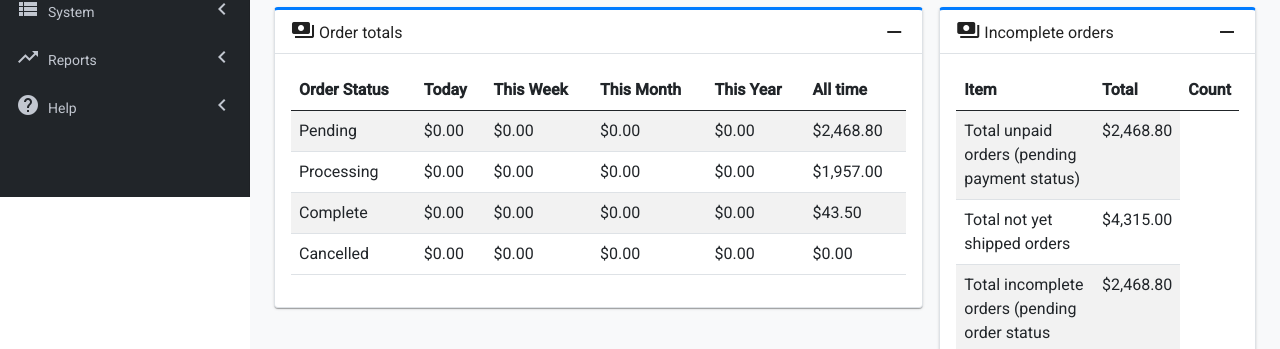
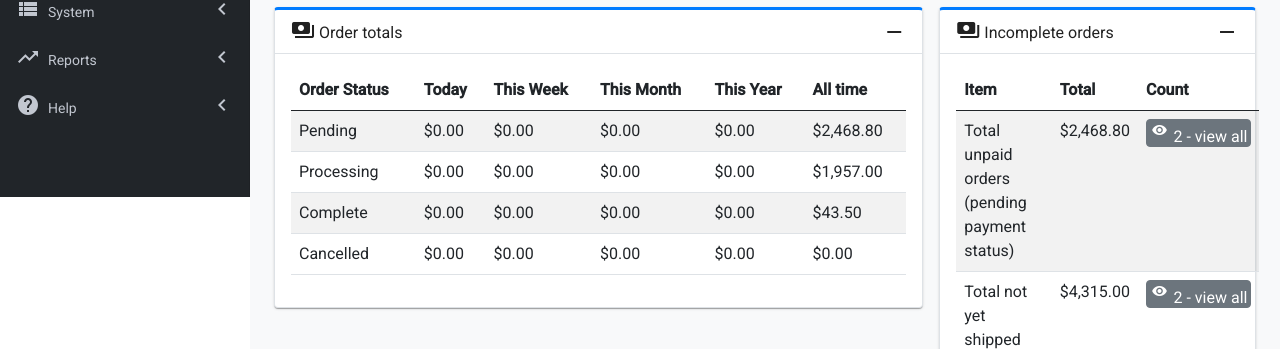
Before and after one commit to kritdev/angular_lab, an Angular app: page / in a window 1280 px wide. Shown: the part 603-952 px from the top of the page. Built offline with nearby package versions, Linux system fonts and the light colour scheme.

Commit message:
display IncompleteOrderTable

```diff
--- a/src/app/component/detail-card.service.ts
+++ b/src/app/component/detail-card.service.ts
@@ -56,9 +56,9 @@ export class DetailCardService {
         columns: ['Item','Total','Count'],
         types: ['text', 'text', 'view-button'],
         records: [
-          ['Total unpaid orders (pending payment status)','$2,468.80'],
-          ['Total not yet shipped orders','$4,315.00'],
-          ['Total incomplete orders (pending order status','$2,468.80'],
+          ['Total unpaid orders (pending payment status)','$2,468.80',10],
+          ['Total not yet shipped orders','$4,315.00',20],
+          ['Total incomplete orders (pending order status','$2,468.80',30],
           ]
       }),
     ];
--- a/src/app/component/table-card/table-card.component.css
+++ b/src/app/component/table-card/table-card.component.css
@@ -0,0 +1,13 @@
+.visibility {
+  font-size: 1rem;
+  width: 20px;
+  height: 24px;
+  vertical-align: sub;
+}
+
+.btn_visibility {
+  width: 105px;
+  height: 28px;
+  padding: 2px;
+  font-size: 1rem;
+}
--- a/src/app/component/table-card/table-card.component.html
+++ b/src/app/component/table-card/table-card.component.html
@@ -7,7 +7,14 @@
   </thead>
   <tbody>
     <tr *ngFor="let record of data.records">
-      <td *ngFor="let value of record">{{value}}</td>
+      <td *ngFor="let value of record; let i = index" [ngSwitch]="data.types[i]">
+        <span *ngSwitchCase="'view-button'">
+          <a class="btn btn-secondary btn_visibility" href="#">
+            <mat-icon class="visibility">visibility</mat-icon> 2 - view all
+          </a>
+        </span>
+        <span *ngSwitchDefault>{{value}}</span>
+      </td>
     </tr>
   </tbody>
 </table>
```
